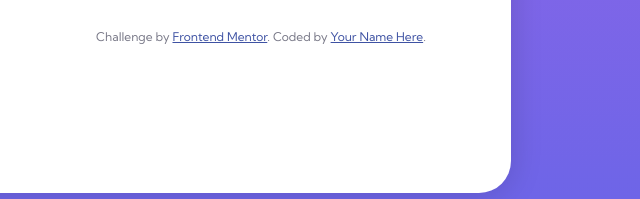
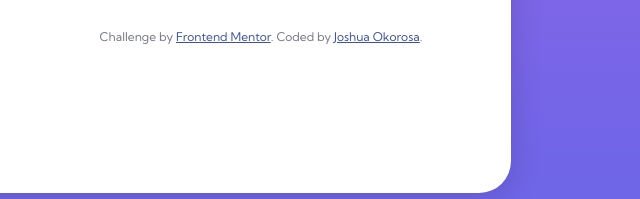
Before and after one commit to devjoshua22/faq-accordion-card-main, a plain HTML site: page index.html in a window 1280 px wide. Shown: the part 643-842 px from the top of the page, 629-1269 px from the left. Drawn offline with Linux system fonts and the light colour scheme.

Commit message:
added my name and link

```diff
--- a/index.html
+++ b/index.html
@@ -42,7 +42,7 @@
       </details>
       <div class="attribution">
         Challenge by <a href="https://www.frontendmentor.io?ref=challenge" target="_blank">Frontend Mentor</a>.
-        Coded by <a href="#">Your Name Here</a>.
+        Coded by <a href="https://x.com/the_lazyWeebDev">Joshua Okorosa</a>.
       </div>
     </div>
   </div>
```
